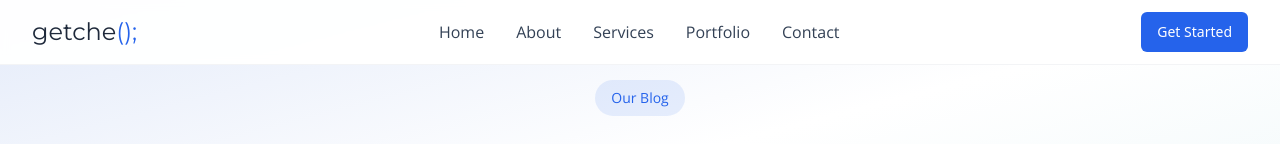
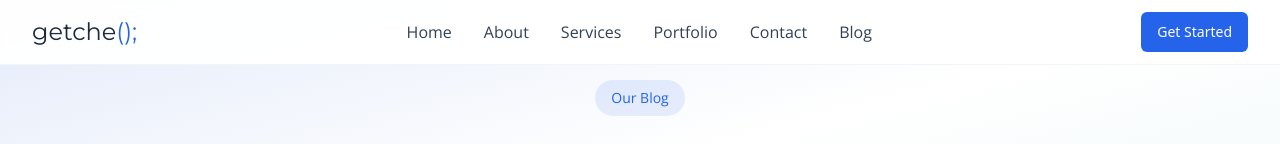
Before and after one commit to kreato-dev/getche, a React (Vite) app: page /blog in a window 1280 px wide. Shown: the top 144 px of the page. Built offline with nearby package versions, Linux system fonts and the light colour scheme.

Commit message:
feat: Add blog section
Adds a dedicated blog section to the website.

```diff
--- a/src/components/Header.tsx
+++ b/src/components/Header.tsx
@@ -57,6 +57,12 @@ const Header = () => {
             >
               Contact
             </button>
+            <a
+              href="/blog"
+              className="font-open-sans text-slate-grey hover:text-primary transition-all duration-300 hover:scale-105 relative after:absolute after:w-0 after:h-0.5 after:bg-primary after:left-0 after:-bottom-1 after:transition-all after:duration-300 hover:after:w-full"
+            >
+              Blog
+            </a>
           </nav>
 
           {/* CTA Button */}
@@ -116,6 +122,12 @@ const Header = () => {
               >
                 Contact
               </button>
+              <a
+                href="/blog"
+                className="block w-full text-left px-3 py-2 text-slate-grey hover:text-primary font-open-sans transition-colors hover:bg-primary/5 rounded-lg"
+              >
+                Blog
+              </a>
               <div className="px-3 py-2">
                 <Button
                   onClick={() => scrollToSection('contact')}
```
